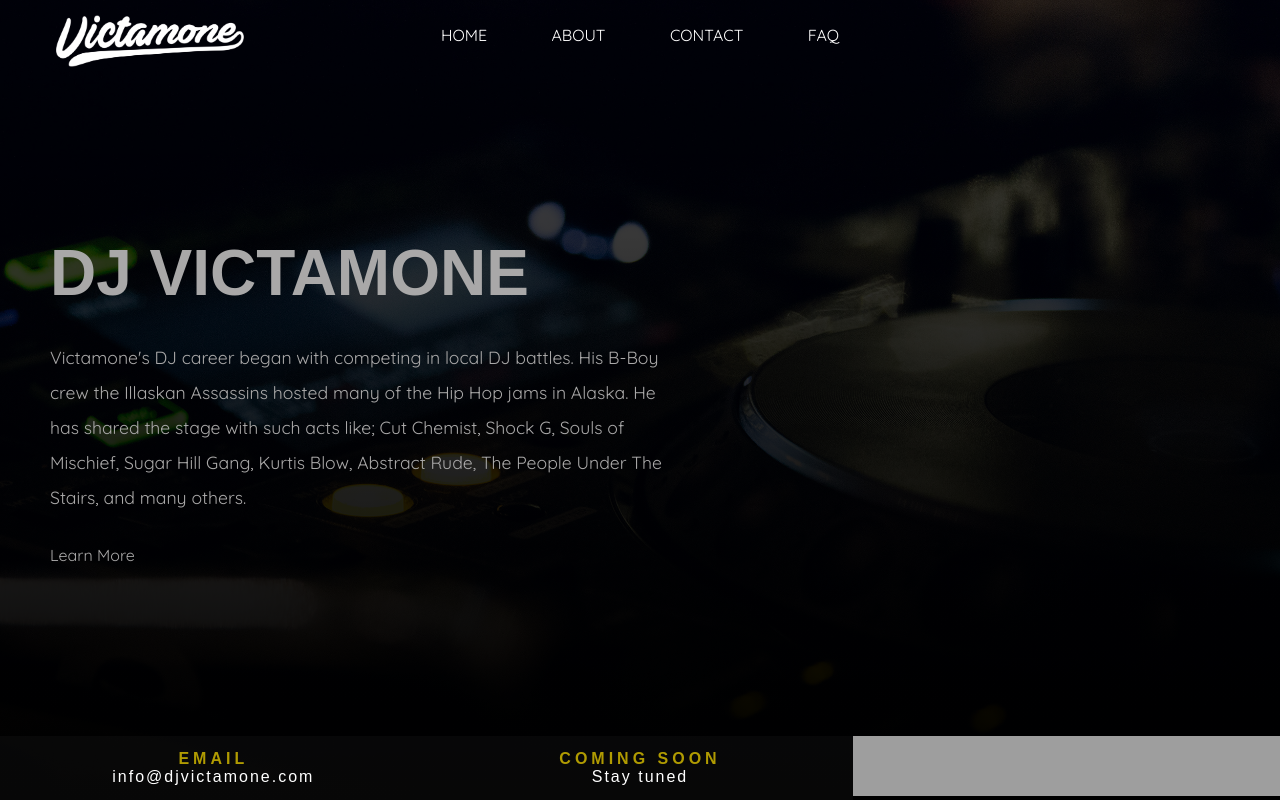
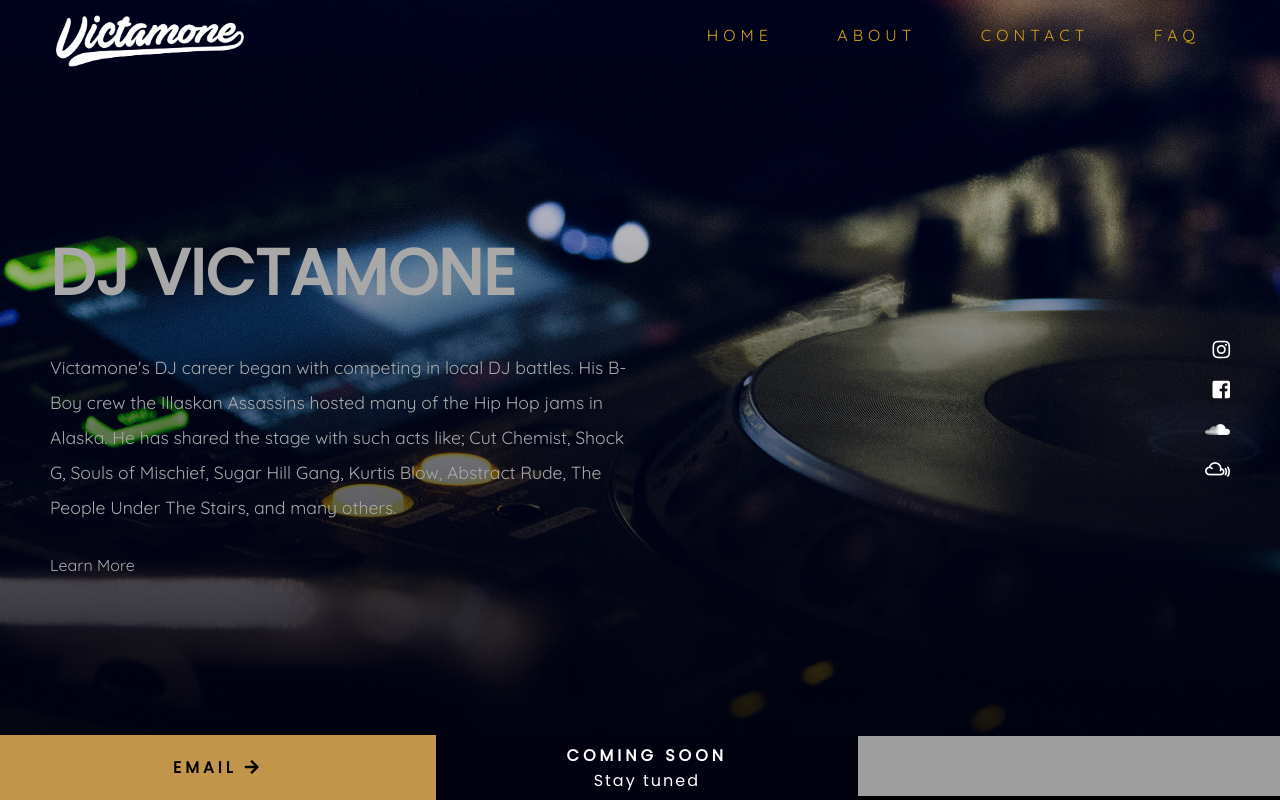
Before and after one commit to trace751/victor, a plain HTML site: page index.html in a window 1280 px wide. Drawn offline with nearby package versions, Linux system fonts and the light colour scheme; grey boxes are pictures that could not be loaded; a web font is replaced by a local one.

Commit message:
restyled index.html

```diff
--- a/index.html
+++ b/index.html
@@ -5,7 +5,9 @@
 	<link rel="stylesheet" type="text/css" href="stylemain.css">
 	<script src="https://ajax.googleapis.com/ajax/libs/jquery/3.3.1/jquery.min.js"></script>
 <link href="https://fonts.googleapis.com/css?family=Padauk|Quicksand" rel="stylesheet">
+<link rel="stylesheet" href="https://use.fontawesome.com/releases/v5.7.2/css/all.css" integrity="sha384-fnmOCqbTlWIlj8LyTjo7mOUStjsKC4pOpQbqyi7RrhN7udi9RwhKkMHpvLbHG9Sr" crossorigin="anonymous">
 
+<link href="https://fonts.googleapis.com/css?family=Poppins" rel="stylesheet">
 </head>
 <body>
 <div id="sitewrapper">
@@ -48,14 +50,16 @@
 		</div>
 	</div>
 
-	<div class="hero-embed">
-
+	<div class="hero-right">
+		<i class="fab fa-instagram"></i>
+		<i class="fab fa-facebook-square"></i>
+		<i class="fab fa-soundcloud"></i>
+		<i class="fab fa-mixcloud"></i>
 	</div>
 </div>
 	<div id="hero-bottom-flex">
 		<div class="bottom-flex-one">
-			<h4>Email</h4>
-			<p>info@djvictamone.com</p>
+			<h4>Email <i class="fas fa-arrow-right"></i></h4>
 		</div>
 		<div class="bottom-flex-two">
 			<h4>Coming Soon</h4>
--- a/stylemain.css
+++ b/stylemain.css
@@ -28,8 +28,8 @@
 ===================*/
 
 .hero {
-	background: linear-gradient(0deg,rgb(0, 0, 0),#000000b0),
-		url('assets/hero.jpg') no-repeat center center;
+	background: linear-gradient(0deg,rgb(1, 2, 15),#00000000),
+		url(assets/hero.jpg) no-repeat center center;
   	height: 100vh;
   	background-size: cover;
   	display: flex;
@@ -48,10 +48,9 @@
 }
 
 .hero-text h1 {
-	font-family: 'Padauk', sans-serif;
+	font-family: 'Poppins', sans-serif;
 	text-transform: uppercase;
 	font-size: 4em;
-
 }
 
 .hero-text p {
@@ -61,12 +60,26 @@
 }
 
 .hero-text,
-.hero-embed {
+.hero-right {
 	flex: 50%;
 }
 
 .hero-text {
 	margin-left: 50px;
+}
+
+.hero-right {
+	color: #fff;
+    text-align: right;
+    justify-content: center;
+    display: flex;
+    flex-direction: column;
+    margin-right: 50px;
+}
+
+.hero-right i {
+	margin-top: 20px;
+	font-size: 20px;
 }
 
 /*===================
@@ -92,13 +105,13 @@
 nav #brand {
   position: absolute;
   margin-left: 50px;
-  font-size: 50px;
+  font-size: 1em;
   line-height: 70px;
   font-weight: bold;
 }
 
 nav #brand a {
-  color: #fff;
+  color: #c2964a;
   transition: all 0.3s ease-out;
 }
 
@@ -107,8 +120,8 @@
 }
 
 nav #menu {
-  text-align: center;
-
+  text-align: right;
+  margin-right: 50px;
 }
 
 nav #menu li {
@@ -121,7 +134,8 @@
 }
 
 nav #menu li a {
-  color: #fff;
+  color: #d1a114;
+  letter-spacing: 5px;
 }
 
 nav #menu li:hover {
@@ -134,7 +148,6 @@
   top: 14px;
   z-index: 999;
   width: 40px;
-  height: 40px;
   cursor: pointer;
   float: right;
   transition: all 0.3s ease-out;
@@ -143,9 +156,9 @@
 }
 
 #toggle .span {
-  height: 7px;
-  background: #333;
-  margin: 5px auto;
+  height: 3px;
+  background: #c2964a;
+  margin: 6px auto;
   backface-visibility: hidden;
 }
 
@@ -163,9 +176,7 @@
 
 #resize {
   z-index: 1;
-  position: absolute;
-  top: 0px;
-  background: #ddd;
+  background: #333;
   width: 100%;
   height: 100%;
   visibility: hidden;
@@ -185,7 +196,7 @@
   text-align: center;
   padding: 20px 0;
   text-align: center;
-  font-size: 50px;
+  font-size: 1em;
   min-height: 50px;
   font-weight: bold;
   cursor: pointer;
@@ -202,7 +213,8 @@
 }
 
 #resize #menu li a {
-  color: #212121;
+  color: #fff;
+  font-family: 'Poppins', sans-serif;
 }
 
 #resize.active {
@@ -238,20 +250,19 @@
 	right: 0;
 	left: 0;
 	bottom: 0;
-	background-color: #2828282e;
+	background-color: #01011163;
     justify-content: center;
     align-items: center;
 }
 
 #hero-bottom-flex h4{
-	color: #b09b02;
-	font-family: 'Padauk', sans-serif;
+	font-family: 'Poppins', sans-serif;
 	text-transform: uppercase;
 	letter-spacing: 4px;
 }
 
 #hero-bottom-flex p{
-	font-family: 'Padauk', sans-serif;
+	font-family: 'Poppins', sans-serif;
 	letter-spacing: 2px;
 }
 
@@ -264,6 +275,50 @@
 	color: #fff;
 }
 
+.bottom-flex-one {
+    background-color: #c2964a;
+    padding: 20px;
+}
+
+.bottom-flex-one h4 {
+	color: #000;
+}
+
+
 .bottom-flex-three {
 	background-color: #000;
 }
+
+
+/*===================
+	Media Query
+===================*/
+
+@media screen and (max-width: 768px){
+	.hero-flex-container {
+		flex-direction: column;
+	}
+
+	.hero-right {
+		flex-direction: row;
+		justify-content: left;
+		margin-left: 50px;
+	}
+
+	.hero-text h1 {
+		font-size: 2em;
+	}
+
+	.hero-right i {
+		margin-right: 20px;
+	}
+
+	.hero-text p {
+		font-size: 1em;
+		line-height: 28px;
+	}
+
+	#hero-bottom-flex {
+		display: block;
+	}
+}
```
